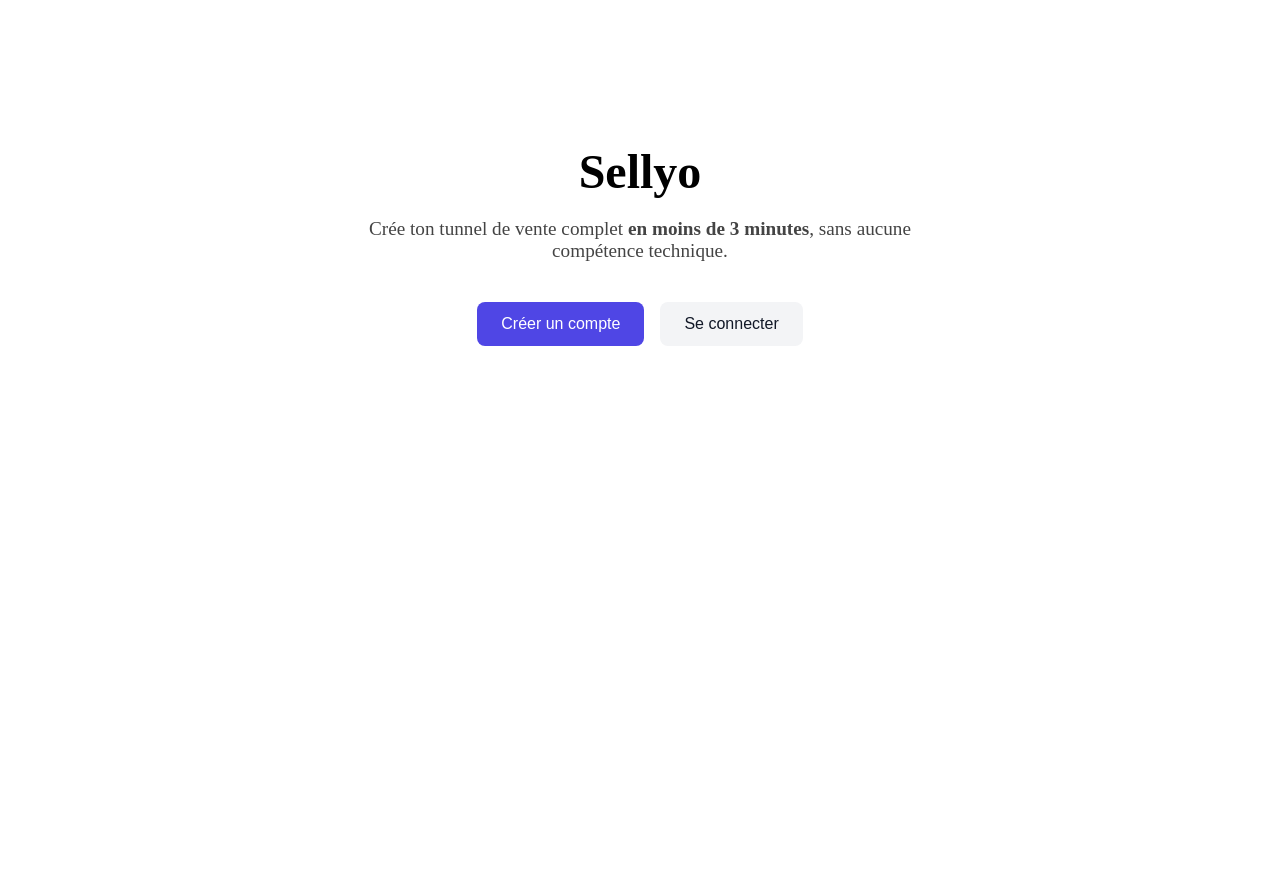
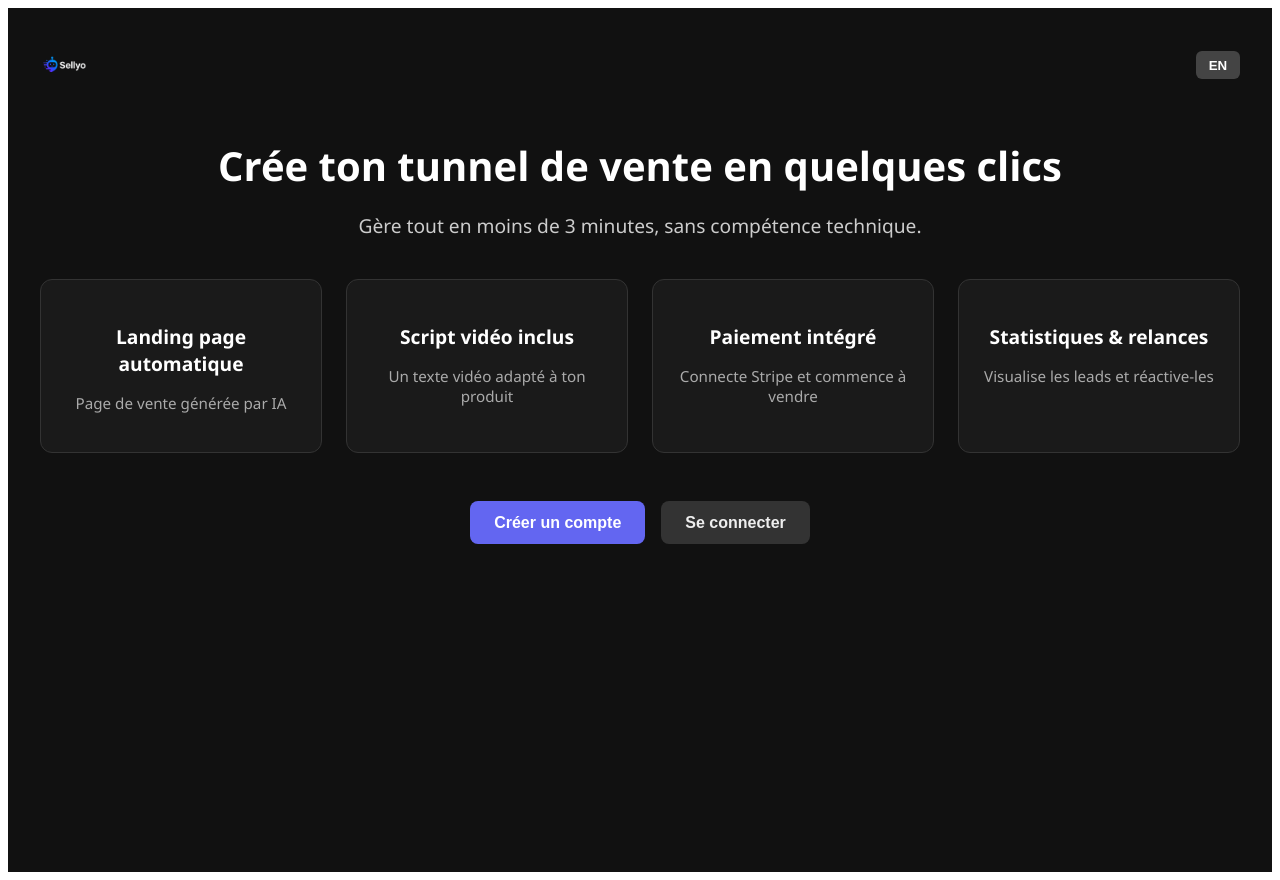
Before and after one commit to ALRICPAON/codex-test, a React (Vite) app: page / in a window 1280 px wide. Before the commit the page ends 800 px from the top, so only its background shows below. Built offline with nearby package versions, Linux system fonts and the light colour scheme.

Commit message:
Ajout du nouveau design de la page Home avec logo

```diff
--- a/src/pages/Home.css
+++ b/src/pages/Home.css
@@ -1,36 +1,97 @@
 .home-container {
-  max-width: 600px;
-  margin: 5rem auto;
-  text-align: center;
+  background-color: #111;
+  color: #fff;
+  min-height: 100vh;
   padding: 2rem;
+  font-family: 'Segoe UI', sans-serif;
 }
 
-.home-container h1 {
-  font-size: 3rem;
+header {
+  display: flex;
+  justify-content: space-between;
+  align-items: center;
+  margin-bottom: 3rem;
+}
+
+.logo {
+  height: 50px;
+}
+
+.lang-switch {
+  background-color: #444;
+  color: #fff;
+  border: none;
+  padding: 0.4rem 0.8rem;
+  border-radius: 6px;
+  cursor: pointer;
+  font-weight: bold;
+}
+
+main h1 {
+  font-size: 2.5rem;
+  text-align: center;
   margin-bottom: 1rem;
 }
 
-.home-container p {
+.subtitle {
+  text-align: center;
   font-size: 1.2rem;
-  color: #444;
-  margin-bottom: 2rem;
+  margin-bottom: 2.5rem;
+  color: #ccc;
 }
 
-.home-buttons button {
+.features {
+  display: grid;
+  grid-template-columns: repeat(auto-fit, minmax(220px, 1fr));
+  gap: 1.5rem;
+  margin-bottom: 3rem;
+}
+
+.feature-card {
+  background-color: #1a1a1a;
+  border-radius: 12px;
+  padding: 1.5rem;
+  text-align: center;
+  border: 1px solid #333;
+  transition: transform 0.2s ease;
+}
+
+.feature-card:hover {
+  transform: translateY(-4px);
+}
+
+.feature-card h3 {
+  margin-bottom: 0.5rem;
+  color: #fff;
+  font-size: 1.2rem;
+}
+
+.feature-card p {
+  color: #aaa;
+  font-size: 0.95rem;
+}
+
+.cta-buttons {
+  display: flex;
+  justify-content: center;
+  gap: 1rem;
+}
+
+.cta-buttons button {
   padding: 0.8rem 1.5rem;
   font-size: 1rem;
-  margin: 0.5rem;
   border: none;
   border-radius: 8px;
   cursor: pointer;
+  font-weight: bold;
 }
 
-.home-buttons button:first-child {
-  background-color: #4f46e5;
+.cta-buttons button:first-child {
+  background-color: #6366f1;
   color: white;
 }
 
-.home-buttons button.secondary {
-  background-color: #f3f4f6;
-  color: #111827;
+.cta-buttons .secondary {
+  background-color: #333;
+  color: #eee;
 }
--- a/src/pages/Home.jsx
+++ b/src/pages/Home.jsx
@@ -1,25 +1,65 @@
 import React from "react";
+import "./Home.css";
 import { useNavigate } from "react-router-dom";
-import "./Home.css"; // Tu peux créer ce fichier pour un peu plus de style
+import logo from "../assets/logo.png"; // Le logo que tu as validé
 
-const Home = () => {
+function Home() {
   const navigate = useNavigate();
+  const [lang, setLang] = React.useState("fr");
+
+  const content = {
+    fr: {
+      title: "Crée ton tunnel de vente en quelques clics",
+      subtitle: "Gère tout en moins de 3 minutes, sans compétence technique.",
+      features: [
+        { title: "Landing page automatique", desc: "Page de vente générée par IA" },
+        { title: "Script vidéo inclus", desc: "Un texte vidéo adapté à ton produit" },
+        { title: "Paiement intégré", desc: "Connecte Stripe et commence à vendre" },
+        { title: "Statistiques & relances", desc: "Visualise les leads et réactive-les" },
+      ],
+      create: "Créer un compte",
+      login: "Se connecter",
+    },
+    en: {
+      title: "Create your sales funnel in just a few clicks",
+      subtitle: "Manage everything in under 3 minutes, no tech skills required.",
+      features: [
+        { title: "Auto-generated landing page", desc: "AI-crafted for your offer" },
+        { title: "Video script included", desc: "Custom-written video sales text" },
+        { title: "Integrated payments", desc: "Connect Stripe and start selling" },
+        { title: "Stats & follow-up", desc: "Track leads and re-engage them" },
+      ],
+      create: "Create an account",
+      login: "Login",
+    },
+  };
+
+  const t = content[lang];
 
   return (
     <div className="home-container">
-      <h1>Sellyo</h1>
-      <p>
-        Crée ton tunnel de vente complet <strong>en moins de 3 minutes</strong>,
-        sans aucune compétence technique.
-      </p>
-      <div className="home-buttons">
-        <button onClick={() => navigate("/signup")}>Créer un compte</button>
-        <button onClick={() => navigate("/login")} className="secondary">
-          Se connecter
-        </button>
-      </div>
+      <header>
+        <img src={logo} alt="Sellyo logo" className="logo" />
+        <button className="lang-switch" onClick={() => setLang(lang === "fr" ? "en" : "fr")}>{lang === "fr" ? "EN" : "FR"}</button>
+      </header>
+      <main>
+        <h1>{t.title}</h1>
+        <p className="subtitle">{t.subtitle}</p>
+        <div className="features">
+          {t.features.map((f, index) => (
+            <div key={index} className="feature-card">
+              <h3>{f.title}</h3>
+              <p>{f.desc}</p>
+            </div>
+          ))}
+        </div>
+        <div className="cta-buttons">
+          <button onClick={() => navigate("/signup")}>{t.create}</button>
+          <button onClick={() => navigate("/login")} className="secondary">{t.login}</button>
+        </div>
+      </main>
     </div>
   );
-};
+}
 
 export default Home;
```
Also changed, not shown: src/assets/logo.png (added), 6 other files (tests, documents, lock files or other folders).
